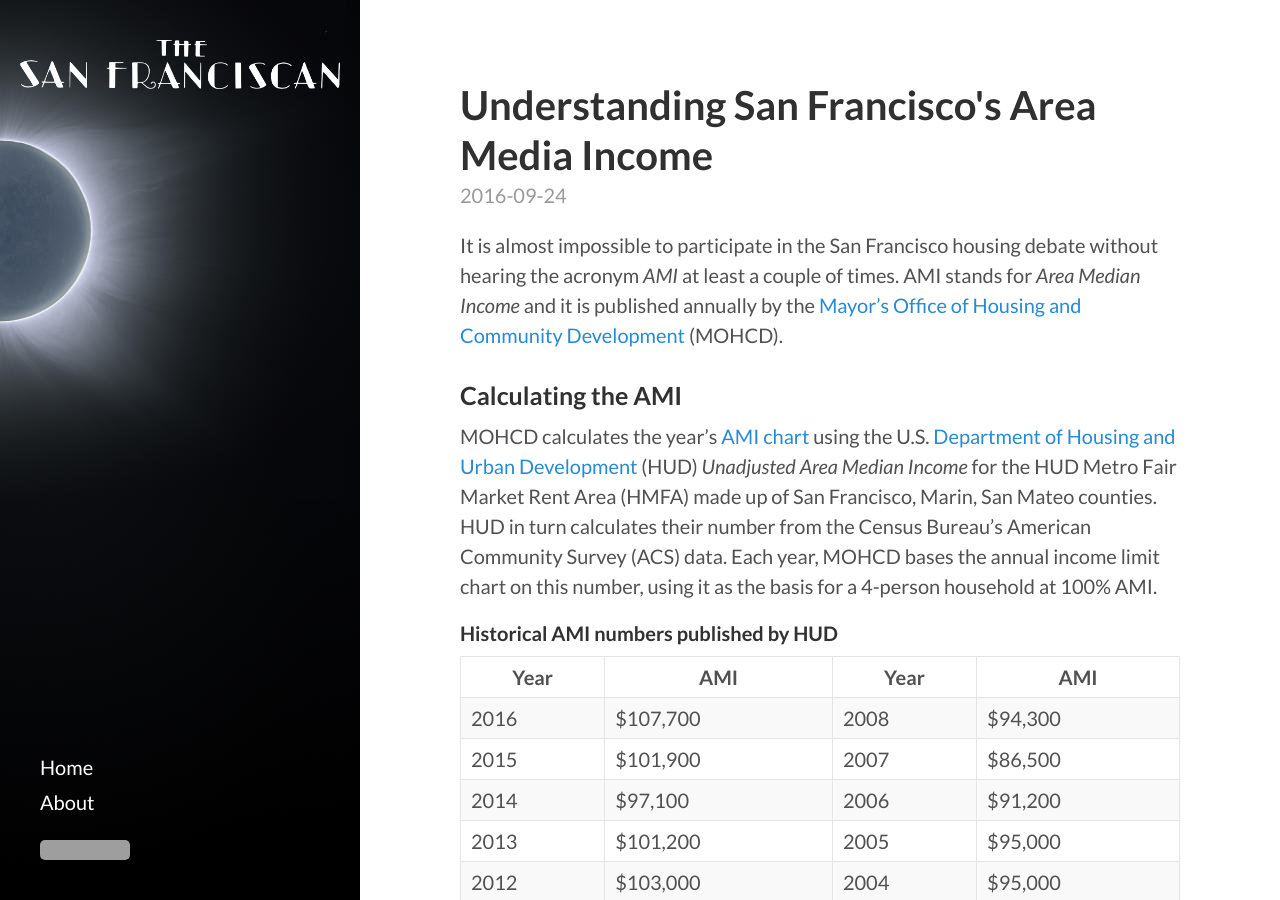
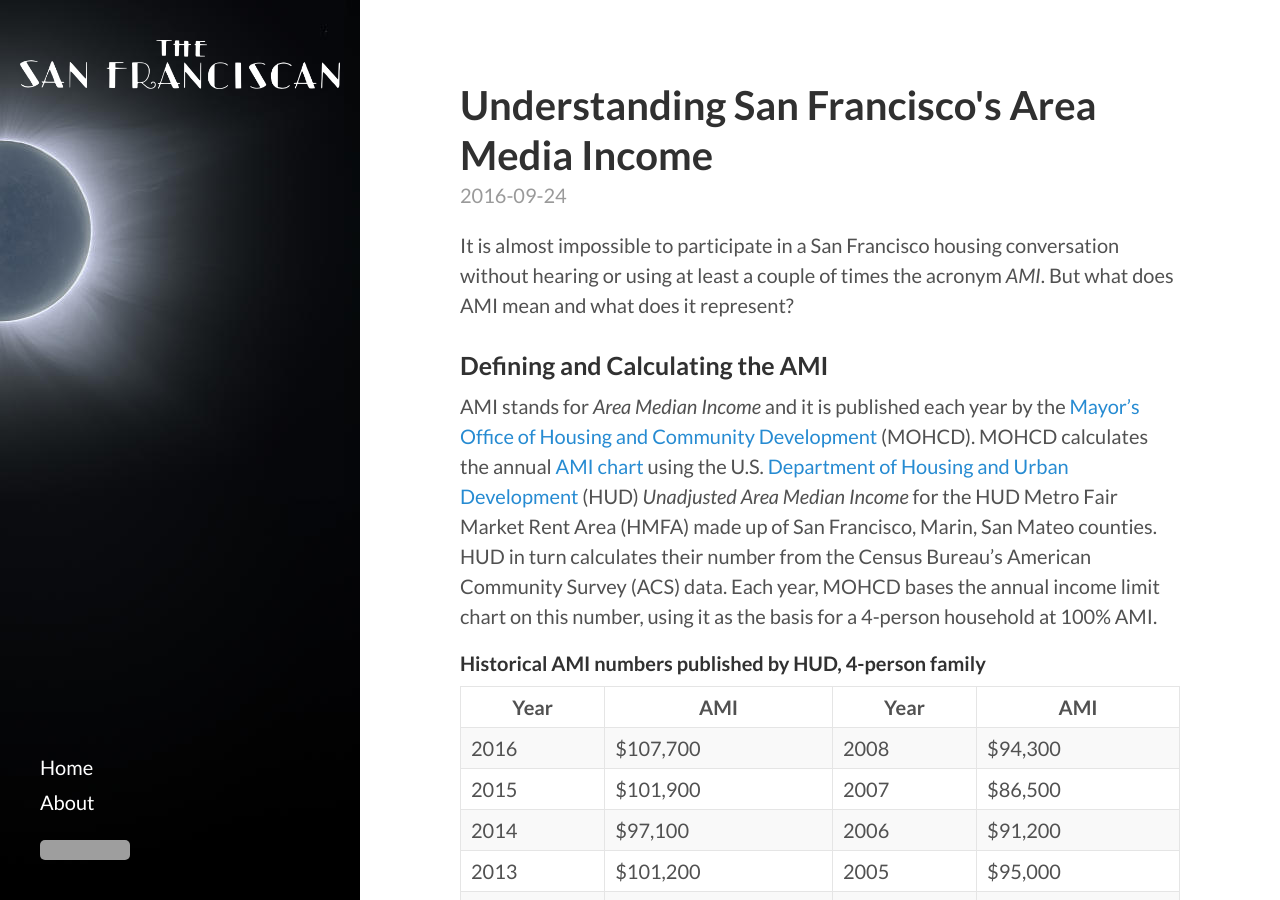
Before and after one commit to chema/sanfranciscan, a Jekyll site: the page built from _posts/2016-09-24-understanding-area-median-income.md, in a window 1280 px wide and 900 px high. Built offline with Jekyll 4.4.1, drawn with Linux system fonts in a browser that asks for light colours; comment, search, counter and statistics services are not loaded; grey boxes are pictures that could not be loaded.

Commit message:
Updated AMI post

```diff
--- a/_posts/2016-09-24-understanding-area-median-income.md
+++ b/_posts/2016-09-24-understanding-area-median-income.md
@@ -4,13 +4,13 @@ post: Understanding San Francisco's Area Media Income
 title: Understanding San Francisco's Area Media Income
 ---
 
-It is almost impossible to participate in the San Francisco housing debate without hearing the acronym *AMI* at least a couple of times. AMI stands for *Area Median Income* and it is published annually by the [Mayor’s Office of Housing and Community Development](http://sfmohcd.org/) (MOHCD).
+It is almost impossible to participate in a San Francisco housing conversation without hearing or using at least a couple of times the acronym *AMI*. But what does AMI mean and what does it represent?
 
-### Calculating the AMI
+### Defining and Calculating the AMI
 
-MOHCD calculates the year's [AMI chart](http://sfmohcd.org/sites/default/files/Documents/MOH/2016_AMI_IncomeLimits-SanFranHMFA.pdf) using the U.S. [Department of Housing and Urban Development](https://www.huduser.gov/portal/datasets/il.html) (HUD) *Unadjusted Area Median Income* for the HUD Metro Fair Market Rent Area (HMFA) made up of San Francisco, Marin, San Mateo counties. HUD in turn calculates their number from the Census Bureau's American Community Survey (ACS) data. Each year, MOHCD bases the annual income limit chart on this number, using it as the basis for a 4-person household at 100% AMI.
+AMI stands for *Area Median Income* and it is published each year by the [Mayor’s Office of Housing and Community Development](http://sfmohcd.org/) (MOHCD). MOHCD calculates the annual [AMI chart](http://sfmohcd.org/sites/default/files/Documents/MOH/2016_AMI_IncomeLimits-SanFranHMFA.pdf) using the U.S. [Department of Housing and Urban Development](https://www.huduser.gov/portal/datasets/il.html) (HUD) *Unadjusted Area Median Income* for the HUD Metro Fair Market Rent Area (HMFA) made up of San Francisco, Marin, San Mateo counties. HUD in turn calculates their number from the Census Bureau's American Community Survey (ACS) data. Each year, MOHCD bases the annual income limit chart on this number, using it as the basis for a 4-person household at 100% AMI.
 
-#### Historical AMI numbers published by HUD
+#### Historical AMI numbers published by HUD, 4-person family
 
 Year | AMI | Year | AMI
 ---- | --- | ---- | ---
```
